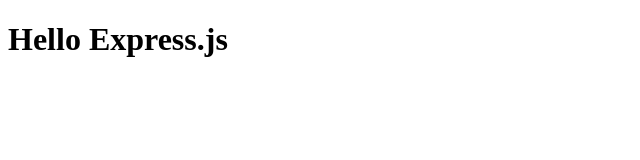
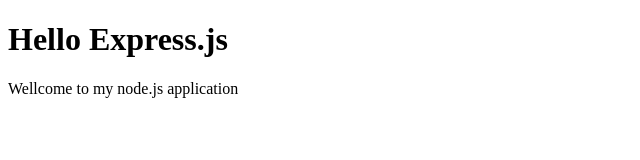
Before and after one commit to snoopyswitch/web-server, a website: page public/index.html in a window 1280 px wide. Shown: the whole page, without its empty margins (0-640 px from the left). Drawn offline with Linux system fonts and the light colour scheme.

Commit message:
Update index.html

```diff
--- a/public/index.html
+++ b/public/index.html
@@ -6,5 +6,6 @@
     </head>
     <body>
         <h1>Hello Express.js</h1>
+        <p>Wellcome to my node.js application</p>
     </body>
 </html>
```
